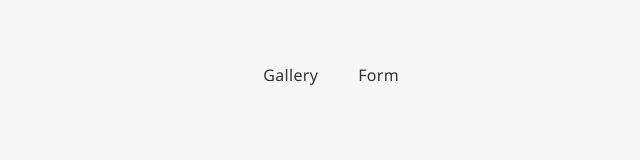
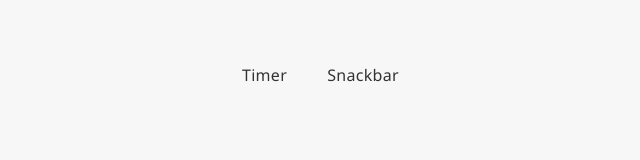
Before and after one commit to Oleksandr08/goit-js-hw-10, a website built with Vite: page src/index.html in a window 1280 px wide. Shown: the top 160 px of the page, 441-1081 px from the left. Built offline with nearby package versions, Linux system fonts and the light colour scheme.

Commit message:
Update index.html

```diff
--- a/src/index.html
+++ b/src/index.html
@@ -19,10 +19,10 @@
       </a>
       <ul class="nav-list">
         <li class="nav-item">
-          <a class="nav-link {=$highlight-act}" href="./1-gallery.html">Gallery</a>
+          <a class="nav-link {=$highlight-act}" href="./1-timer.html">Timer</a>
         </li>
         <li class="nav-item">
-          <a class="nav-link {=$highlight-curr}" href="./2-form.html">Form</a>
+          <a class="nav-link {=$highlight-curr}" href="./2-snackbar.html">Snackbar</a>
         </li>
       </ul>
     </nav>
```
